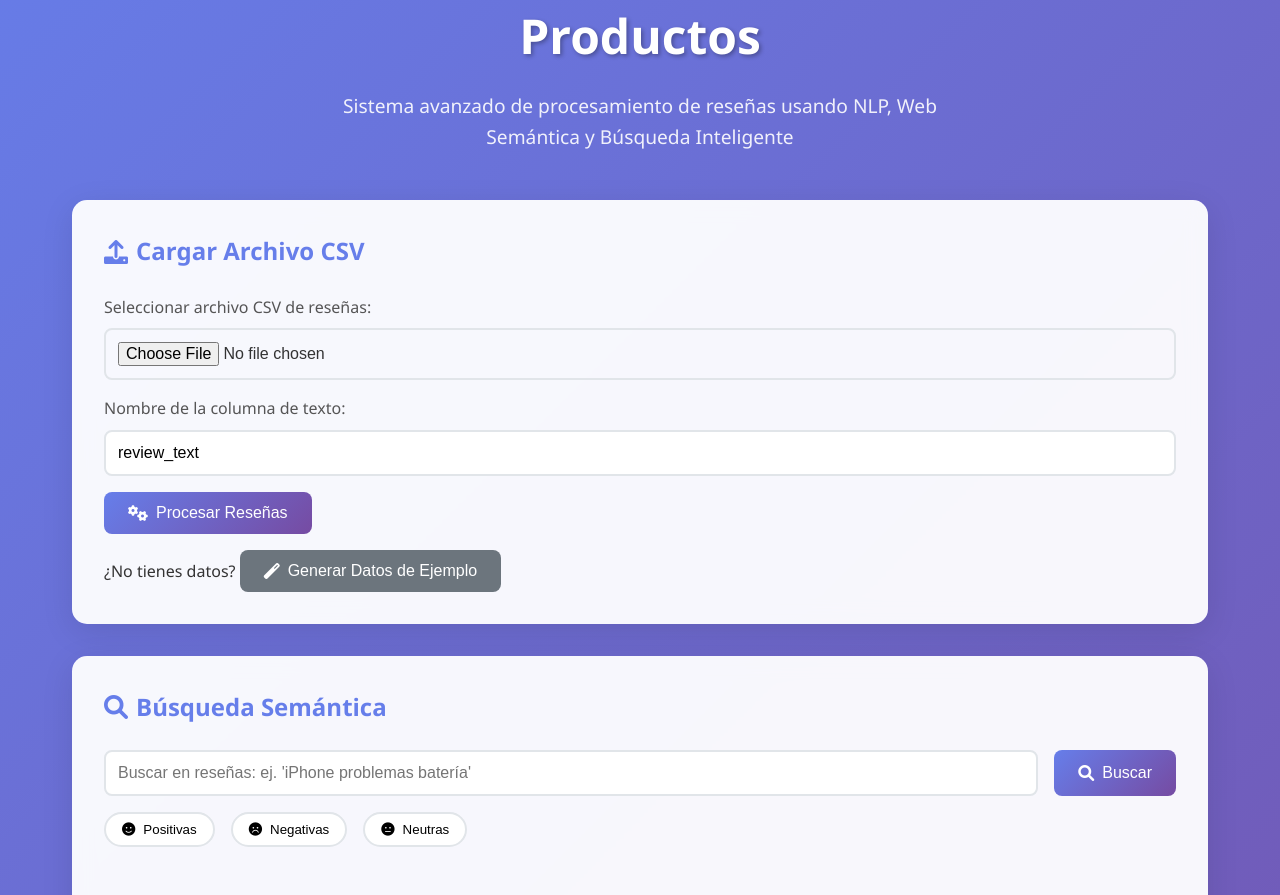
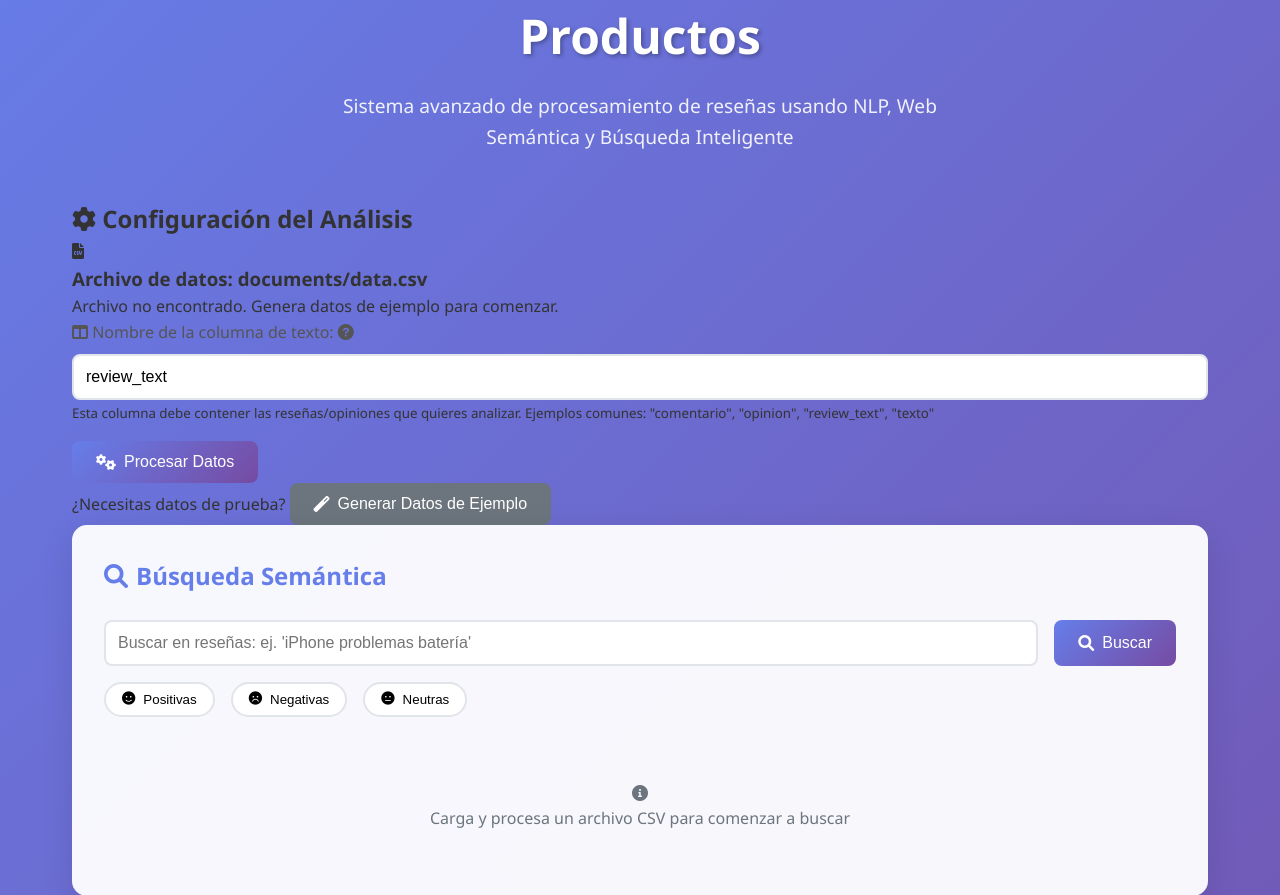
Before and after one commit to CrisDiaz2402/WebSemantica, a Flask app: page / in a window 1280 px wide. Shown: the part 181-1076 px from the top of the page. Run offline with Flask 3, Linux system fonts and the light colour scheme.

Commit message:
Delete upload data csv

```diff
--- a/app.py
+++ b/app.py
@@ -4,6 +4,7 @@ from utils.visualization import OpinionVisualizer
 import os
 import json
 from datetime import datetime
+import pandas as pd
 
 app = Flask(__name__)
 
@@ -27,36 +28,58 @@ def home():
     """Página principal del sistema"""
     return render_template('index.html')
 
-@app.route('/upload', methods=['POST'])
-def upload_file():
-    """Procesa archivo CSV de reseñas"""
+@app.route('/api/check-data-file')
+def check_data_file():
+    """Verifica si existe el archivo data.csv y obtiene información básica"""
     try:
-        if 'file' not in request.files:
-            return jsonify({'error': 'No se seleccionó archivo'}), 400
+        data_file_path = os.path.join('documents', 'data.csv')
 
-        file = request.files['file']
-        if file.filename == '':
-            return jsonify({'error': 'No se seleccionó archivo'}), 400
+        if os.path.exists(data_file_path):
+            # Leer información básica del archivo
+            df = pd.read_csv(data_file_path)
 
-        if file and file.filename.endswith('.csv'):
-            filename = f"reviews_{datetime.now().strftime('%Y%m%d_%H%M%S')}.csv"
-            filepath = os.path.join(app.config['UPLOAD_FOLDER'], filename)
-            file.save(filepath)
+            return jsonify({
+                'exists': True,
+                'path': data_file_path,
+                'rows': len(df),
+                'columns': list(df.columns),
+                'size': os.path.getsize(data_file_path)
+            })
+        else:
+            return jsonify({
+                'exists': False,
+                'path': data_file_path
+            })
+    except Exception as e:
+        return jsonify({
+            'exists': False,
+            'error': str(e)
+        }), 500
 
-            # Procesar el archivo
-            text_column = request.form.get('text_column', 'review_text')
-            results = extractor.process_csv(filepath, text_column)
+@app.route('/process-fixed-data')
+def process_fixed_data():
+    """Procesa el archivo fijo documents/data.csv"""
+    try:
+        data_file_path = os.path.join('documents', 'data.csv')
 
-            if results:
-                return jsonify({
-                    'success': True,
-                    'message': f'Procesadas {len(results)} reseñas exitosamente',
-                    'total_reviews': len(results)
-                })
-            else:
-                return jsonify({'error': 'Error procesando el archivo'}), 500
+        if not os.path.exists(data_file_path):
+            return jsonify({'error': 'Archivo documents/data.csv no encontrado'}), 404
 
-        return jsonify({'error': 'Formato de archivo no válido. Use CSV.'}), 400
+        # Obtener columna de texto
+        text_column = request.args.get('text_column', 'review_text')
+
+        # Procesar el archivo
+        results = extractor.process_csv(data_file_path, text_column)
+
+        if results:
+            return jsonify({
+                'success': True,
+                'message': f'Procesadas {len(results)} reseñas desde documents/data.csv',
+                'total_reviews': len(results),
+                'text_column': text_column
+            })
+        else:
+            return jsonify({'error': 'Error procesando el archivo'}), 500
 
     except Exception as e:
         return jsonify({'error': f'Error: {str(e)}'}), 500
@@ -280,7 +303,7 @@ def generate_sample():
     """Genera datos de ejemplo para probar el sistema"""
     try:
         from utils.main_processor import create_sample_csv
-        csv_file = create_sample_csv()
+        csv_file = create_sample_csv()  # Ahora guarda en documents/data.csv
 
         # Procesar automáticamente
         results = extractor.process_csv(csv_file, 'review_text')
--- a/static/js/main.js
+++ b/static/js/main.js
@@ -1,23 +1,29 @@
 // Variables globales
 let isProcessing = false
+let fileExists = false
 
 // Elementos del DOM
-const uploadForm = document.getElementById("upload-form")
+const processDataBtn = document.getElementById("process-data")
 const generateSampleBtn = document.getElementById("generate-sample")
 const searchButton = document.getElementById("search-button")
 const searchInput = document.getElementById("search-input")
 const searchResults = document.getElementById("search-results")
 const loadingOverlay = document.getElementById("loading-overlay")
 const filterButtons = document.querySelectorAll(".filter-btn")
+const fileStatus = document.getElementById("file-status")
+const fileInfoText = document.getElementById("file-info-text")
 
 // Event listeners
 document.addEventListener("DOMContentLoaded", () => {
+  // Verificar archivo al cargar
+  checkDataFile()
+
   // Cargar estadísticas iniciales
   loadStats()
 
-  // Upload form
-  if (uploadForm) {
-    uploadForm.addEventListener("submit", handleFileUpload)
+  // Process data button
+  if (processDataBtn) {
+    processDataBtn.addEventListener("click", handleDataProcessing)
   }
 
   // Generate sample data
@@ -47,17 +53,39 @@ document.addEventListener("DOMContentLoaded", () => {
   })
 })
 
-// Funciones principales
-async function handleFileUpload(e) {
-  e.preventDefault()
+// Verificar si existe el archivo data.csv
+async function checkDataFile() {
+  try {
+    const response = await fetch("/api/check-data-file")
+    const result = await response.json()
 
-  if (isProcessing) return
+    if (result.exists) {
+      fileExists = true
+      fileStatus.className = "file-status success"
+      fileInfoText.textContent = `Archivo encontrado - ${result.rows} filas, columnas: ${result.columns.join(", ")}`
+      processDataBtn.disabled = false
+    } else {
+      fileExists = false
+      fileStatus.className = "file-status error"
+      fileInfoText.textContent = "Archivo no encontrado. Genera datos de ejemplo para comenzar."
+      processDataBtn.disabled = true
+    }
+  } catch (error) {
+    console.error("Error verificando archivo:", error)
+    fileStatus.className = "file-status error"
+    fileInfoText.textContent = "Error verificando archivo"
+    processDataBtn.disabled = true
+  }
+}
 
-  const formData = new FormData(uploadForm)
-  const fileInput = document.getElementById("file-input")
+// Procesar datos del archivo fijo
+async function handleDataProcessing() {
+  if (isProcessing || !fileExists) return
 
-  if (!fileInput.files[0]) {
-    showNotification("Por favor selecciona un archivo CSV", "error")
+  const textColumn = document.getElementById("text-column").value.trim()
+
+  if (!textColumn) {
+    showNotification("Por favor especifica el nombre de la columna de texto", "warning")
     return
   }
 
@@ -65,18 +93,14 @@ async function handleFileUpload(e) {
   showLoading(true)
 
   try {
-    const response = await fetch("/upload", {
-      method: "POST",
-      body: formData,
-    })
-
+    const response = await fetch(`/process-fixed-data?text_column=${encodeURIComponent(textColumn)}`)
     const result = await response.json()
 
     if (response.ok) {
       showNotification(result.message, "success")
       loadStats()
     } else {
-      showNotification(result.error || "Error procesando archivo", "error")
+      showNotification(result.error || "Error procesando datos", "error")
     }
   } catch (error) {
     console.error("Error:", error)
@@ -99,6 +123,8 @@ async function generateSampleData() {
 
     if (response.ok) {
       showNotification(result.message, "success")
+      // Verificar archivo nuevamente después de generar datos
+      await checkDataFile()
       loadStats()
     } else {
       showNotification(result.error || "Error generando datos", "error")
--- a/templates/index.html
+++ b/templates/index.html
@@ -26,27 +26,41 @@
             <p class="subtitle">Sistema avanzado de procesamiento de reseñas usando NLP, Web Semántica y Búsqueda Inteligente</p>
         </div>
 
-        <!-- Sección de carga de archivos -->
-        <div class="upload-section">
-            <h2><i class="fas fa-upload"></i> Cargar Archivo CSV</h2>
-            <div class="upload-form">
-                <form id="upload-form" enctype="multipart/form-data">
-                    <div class="form-group">
-                        <label for="file-input">Seleccionar archivo CSV de reseñas:</label>
-                        <input type="file" id="file-input" name="file" accept=".csv" required>
+        <!-- Sección de configuración del archivo -->
+        <div class="config-section">
+            <h2><i class="fas fa-cog"></i> Configuración del Análisis</h2>
+            <div class="config-form">
+                <div class="file-info">
+                    <div class="file-status" id="file-status">
+                        <i class="fas fa-file-csv"></i>
+                        <div class="file-details">
+                            <h3>Archivo de datos: documents/data.csv</h3>
+                            <p id="file-info-text">Verificando archivo...</p>
+                        </div>
                     </div>
-                    <div class="form-group">
-                        <label for="text-column">Nombre de la columna de texto:</label>
-                        <input type="text" id="text-column" name="text_column" value="review_text" placeholder="review_text">
-                    </div>
-                    <button type="submit" class="btn btn-primary">
-                        <i class="fas fa-cogs"></i> Procesar Reseñas
-                    </button>
-                </form>
+                </div>
+
+                <div class="form-group">
+                    <label for="text-column">
+                        <i class="fas fa-columns"></i> Nombre de la columna de texto:
+                        <span class="help-tooltip" title="Especifica qué columna del CSV contiene las reseñas/opiniones a analizar">
+                            <i class="fas fa-question-circle"></i>
+                        </span>
+                    </label>
+                    <input type="text" id="text-column" name="text_column" value="review_text" placeholder="Ej: comentario, opinion, review_text">
+                    <small class="help-text">
+                        Esta columna debe contener las reseñas/opiniones que quieres analizar.
+                        Ejemplos comunes: "comentario", "opinion", "review_text", "texto"
+                    </small>
+                </div>
+
+                <button id="process-data" class="btn btn-primary">
+                    <i class="fas fa-cogs"></i> Procesar Datos
+                </button>
             </div>
 
             <div class="sample-data">
-                <p>¿No tienes datos? <button id="generate-sample" class="btn btn-secondary">
+                <p>¿Necesitas datos de prueba? <button id="generate-sample" class="btn btn-secondary">
                     <i class="fas fa-magic"></i> Generar Datos de Ejemplo
                 </button></p>
             </div>
--- a/utils/main_processor.py
+++ b/utils/main_processor.py
@@ -217,9 +217,9 @@ def create_sample_csv():
 
     df = pd.DataFrame(sample_data)
 
-    # Guardar en la carpeta data
-    os.makedirs('data', exist_ok=True)
-    csv_path = 'data/sample_reviews.csv'
+    # Guardar en la carpeta documents
+    os.makedirs('documents', exist_ok=True)
+    csv_path = 'documents\data.csv'
     df.to_csv(csv_path, index=False, encoding='utf-8')
     print(f"Archivo {csv_path} creado con datos de ejemplo")
     return csv_path
```
Also changed, not shown: sample_reviews.csv (deleted, +0 -11 lines), 1 other file.
